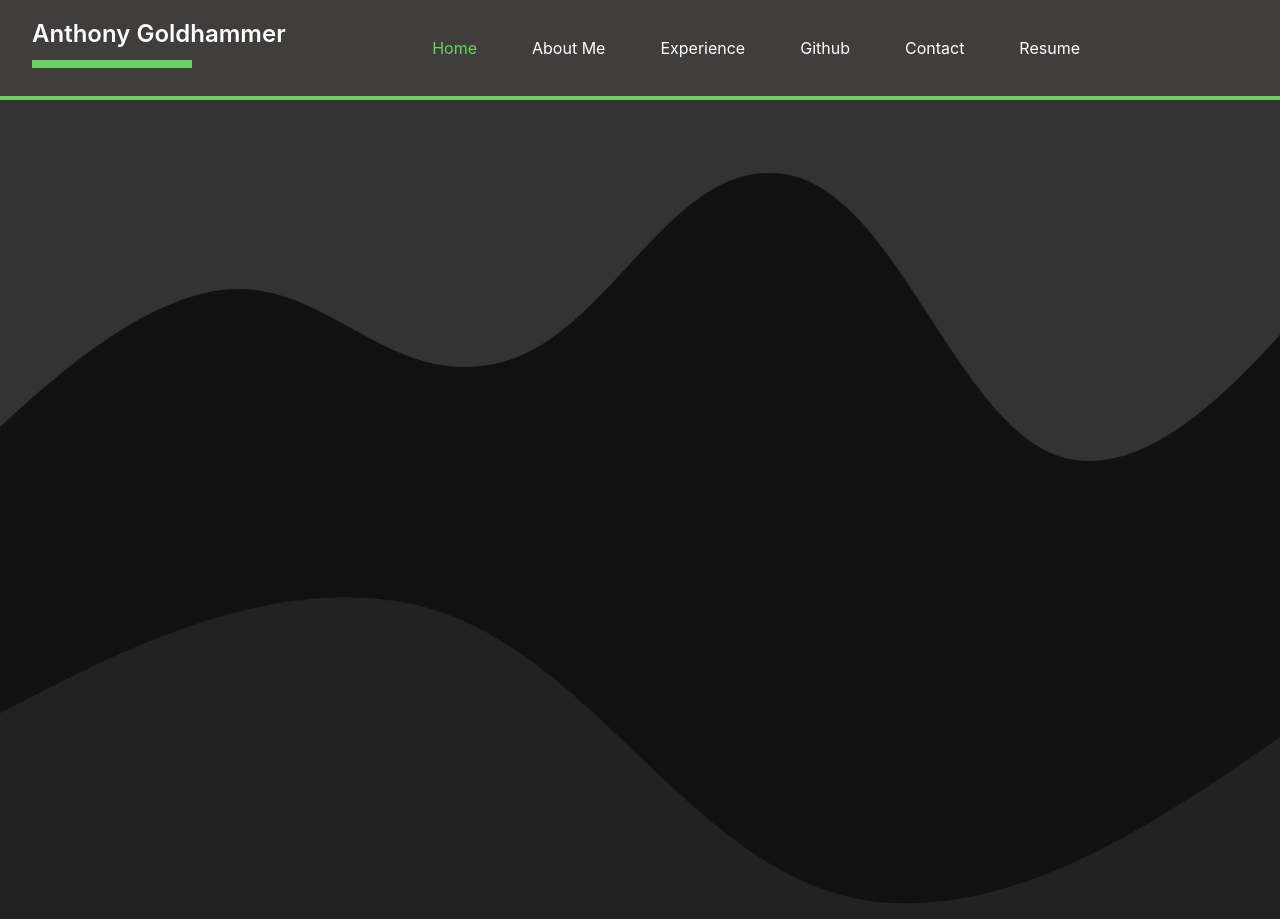
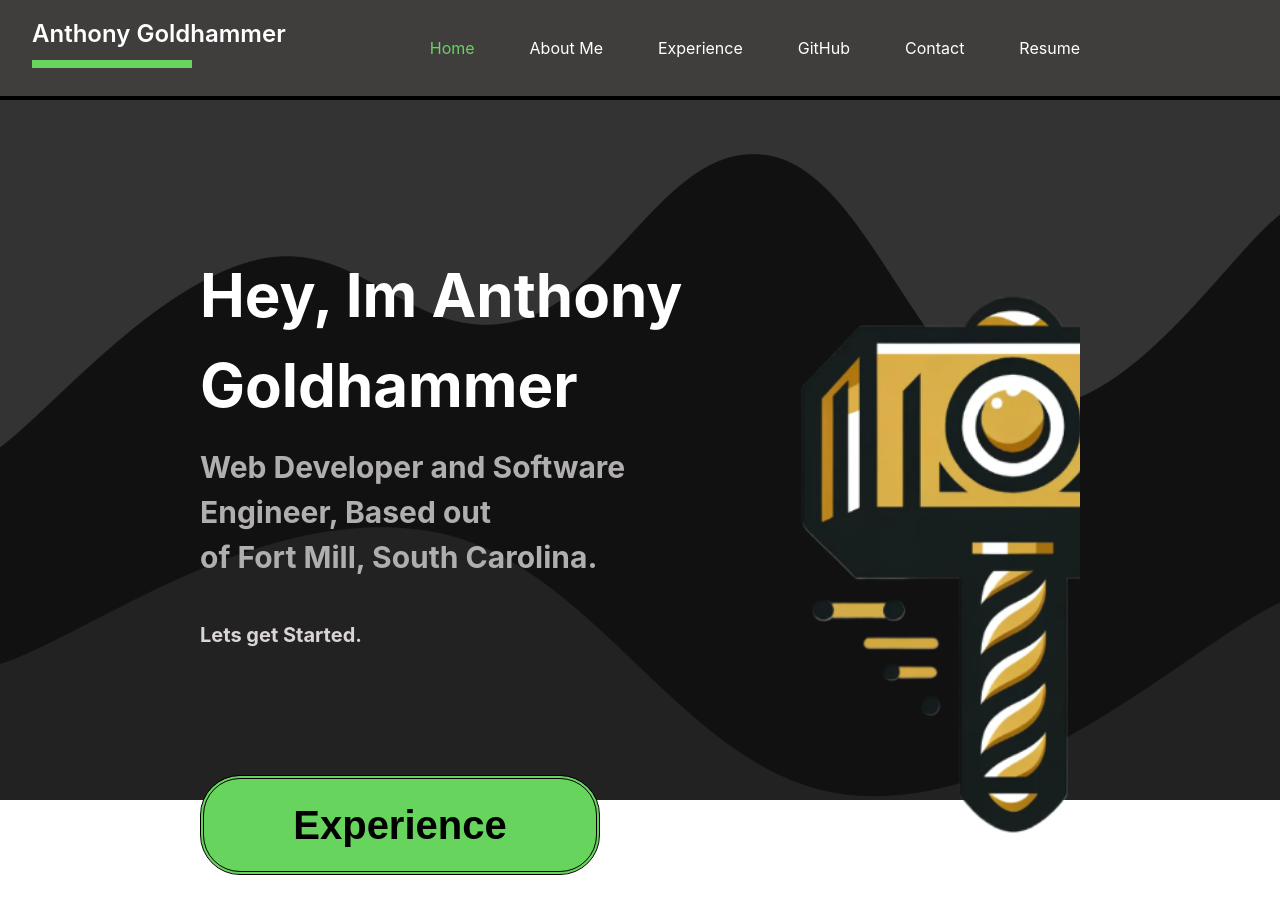
Before and after one commit to Shreklord/MyPortfolio, a React (Vite) app: page / in a window 1280 px wide. Built offline with nearby package versions, Linux system fonts and the light colour scheme.

Commit message:
Added Home Page

```diff
--- /dev/null
+++ b/src/AboutMeContent.tsx
@@ -0,0 +1,5 @@
+function AboutMeContent(){
+    return <div>About Me</div>
+}
+
+export default AboutMeContent;
--- a/src/App.css
+++ b/src/App.css
@@ -8,7 +8,7 @@
   /* padding-left: 32px; */
   /* padding-right: 32px; */
   justify-content: space-between;
-  border-bottom: 4px solid #67d45e;
+  border-bottom: 4px solid      ;
 }
 
 .name_column {
@@ -53,9 +53,90 @@
 
 .main-background {
     width: 100%;
-    height: 819px;
+    max-height: calc(100vh - 100px );
+    height: calc(100vh - 100px );
     background-image: url('/src/assets/Images/Wave.png');
     background-size: cover;
     background-position: center;
     background-repeat: no-repeat;
   }
+
+.home_header1 {
+  margin: 0px;
+  font-size: 60px;
+  padding-bottom: 15px;
+  /* padding-top: 350px; */
+  /* padding-left: 10%; */
+  color: white;
+}
+
+.home_text1 {
+  margin: 0px;
+  font-size: 30px;
+  padding-bottom: 0px;
+  /* padding-top: 20px; */
+  /* padding-left: 10%; */
+  color: #b1aeae;
+}
+
+.home_text1_1 {
+  margin: 0px;
+  font-size: 30px;
+  padding-bottom: 10px;
+  /* padding-top: 20px; */
+  /* padding-left: 10%; */
+  color: #b1aeae;
+}
+
+.home_text2 {
+  margin: 0px;
+  padding-top: 30px;
+  font-size: 20px;
+  /* padding-top: 25px; */
+  /* padding-left: 10%; */
+  color: #DBD4D4;
+}
+
+.home_row {
+  display: flex;
+  flex-direction: row;
+  justify-content: space-between;
+  padding: 150px 200px 0px 200px;
+}
+
+.experience_button{
+  display: inline-block;
+  margin-top: 125px;
+  height: 100px;
+  width: 400px;
+  font-size: 40px;
+  font-weight: 600;
+  border: none;
+  color: black;
+  background-color: #67d45e;
+  border-radius: 40px;
+  cursor: pointer;
+  border: 4px double black;
+  -webkit-transition: all 0.5s;
+  -moz-transition: all 0.5s;
+  -o-transition: all 0.5s;
+  transition: all 0.5s;
+
+
+
+
+}
+
+.experience_button:hover{
+  background-color: darkgreen;
+}
+
+.home_goldhammer_image{
+  background-image: url('/src/assets/Images/Goldhammer.png');
+  width: 600px;
+  height: 650px;
+  background-size: cover;
+  /* margin-right: 150px;
+  margin-top: -150px; */
+  background-repeat: no-repeat;
+}
--- a/src/App.tsx
+++ b/src/App.tsx
@@ -1,13 +1,15 @@
+import { useState } from "react";
 import "./App.css";
-import MainBackground from "./MainBackground";
+import MainContent from "./MainContent";
 import NavigationBar from "./NavigationBar";
 
 function App() {
+  const [activeTab, setActiveTab] = useState("Home");
+
   return (
     <div>
-      <NavigationBar />
-      <MainBackground />
-
+      <NavigationBar activeTab={activeTab} setActiveTab={setActiveTab} />
+      <MainContent activeTab={activeTab} setActiveTab={setActiveTab} />
     </div>
   );
 }
--- /dev/null
+++ b/src/ContactContent.tsx
@@ -0,0 +1,5 @@
+function ContactContent(){
+    return <div>Contact</div>
+}
+
+export default ContactContent;
--- /dev/null
+++ b/src/ExperienceContent.tsx
@@ -0,0 +1,22 @@
+import React, { useState } from "react";
+
+
+
+function ExperienceContent(){
+
+
+    return (
+    <div className="home_row">
+        <div className="home_column">
+            <h1 className="home_header1">Experience</h1>
+            <h2 className="experience_title1">Spencers/Spirit Halloween</h2>
+            <h2 className="experience_title1">Warehouse 2020-2023</h2>
+            <h3 className="experience_Spencers1"></h3>
+
+
+        </div>
+    </div>
+    );
+}
+
+export default ExperienceContent;
--- /dev/null
+++ b/src/HomeContent.tsx
@@ -0,0 +1,29 @@
+import React, { useState } from "react";
+
+type HomeContentProps = {
+    activeTab: string;
+    setActiveTab: (tab: string) => void;
+  };
+
+function HomeContent({ activeTab, setActiveTab }: HomeContentProps){
+    const handleButtonClick = (tab: string) => {
+        setActiveTab(tab);
+      };
+
+    return (
+    <div className="home_row">
+        <div className="home_column">
+            <h1 className="home_header1">Hey, Im Anthony Goldhammer</h1>
+            <h2 className="home_text1">Web Developer and Software Engineer, Based out</h2>
+            <h2 className="home_text1_1">of Fort Mill, South Carolina.</h2>
+            <h2 className="home_text2">Lets get Started.</h2>
+            <button className="experience_button" onClick={() => handleButtonClick("Experience")}>Experience</button>
+        </div>
+        <div className="home_goldhammer_image">
+
+        </div>
+    </div>
+    );
+}
+
+export default HomeContent;
--- a/src/MainBackground.tsx
+++ /dev/null
@@ -1,14 +0,0 @@
-import React from "react"
-import background from 'src/assets/Images/Wave.png'
-
-function MainBackground() {
-
-
-    return (
-        <div className="main-background">
-        </div>
-    );
-}
-
-
-export default MainBackground;
--- /dev/null
+++ b/src/MainContent.tsx
@@ -0,0 +1,25 @@
+import React from "react";
+import background from "src/assets/Images/Wave.png";
+import NavigationBar from "./NavigationBar";
+import HomeContent from "./HomeContent";
+import ContactContent from "./ContactContent";
+import ExperienceContent from "./ExperienceContent";
+import AboutMeContent from "./AboutMeContent";
+
+type MainContentProps = {
+  activeTab: string;
+  setActiveTab: (tab: string) => void;
+};
+
+function MainContent({ activeTab, setActiveTab }: MainContentProps) {
+  return (
+    <div className="main-background">
+       {activeTab === "Home" && <HomeContent activeTab={activeTab} setActiveTab={setActiveTab} />}
+       {activeTab === "Contact" && <ContactContent />}
+       {activeTab === "Experience" && <ExperienceContent />}
+       {activeTab === "About Me" && <AboutMeContent />}
+    </div>
+  );
+}
+
+export default MainContent;
--- a/src/NavigationBar.tsx
+++ b/src/NavigationBar.tsx
@@ -1,17 +1,20 @@
 import React, { useState } from "react";
 
-function NavigationBar() {
-  const [activeTab, setActiveTab] = useState("Home");
+type NavigationBarProps = {
+  activeTab: string;
+  setActiveTab: (tab: string) => void;
+};
 
 const tabs: string[] = [
   "Home",
   "About Me",
   "Experience",
-    "Github",
+  "GitHub",
   "Contact",
   "Resume",
 ];
 
+function NavigationBar({ activeTab, setActiveTab }: NavigationBarProps) {
   const handleTabClick = (tab: string) => {
     setActiveTab(tab);
   };
```
Also changed, not shown: src/assets/Images/Goldhammer.png (added), src/assets/Images/HeadShotAnthony.jpg (added). Lines whose indentation alone changed are shown as unchanged.
